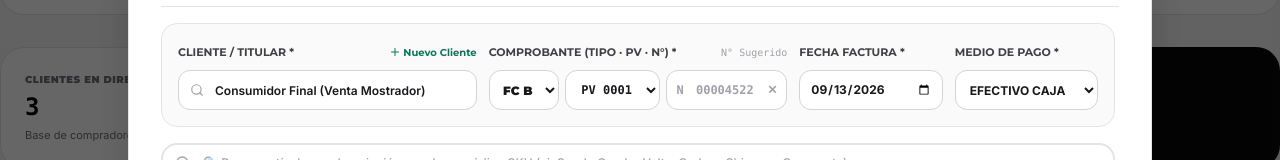
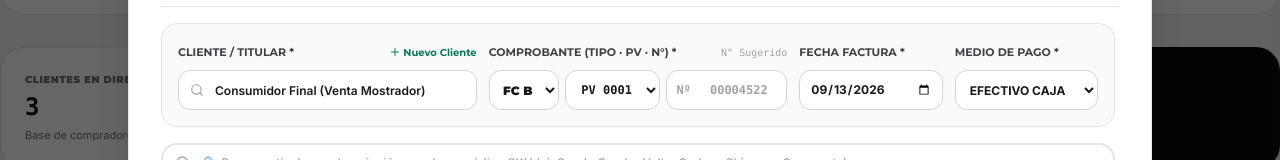
Before and after one commit to lgarcia28/orono-bike, a Next.js app: page /pos in a window 1280 px wide. Both pictures are taken after a click on the button "REGISTRAR FACTURA DE VENTA". Shown: the part 159-319 px from the top of the page. Built offline with nearby package versions, Linux system fonts and the light colour scheme.

Commit message:
feat: cambiar prefijo a Nº y quitar boton x en numero de factura

```diff
--- a/app/components/pos/PointOfSaleInterface.tsx
+++ b/app/components/pos/PointOfSaleInterface.tsx
@@ -1554,10 +1554,10 @@ export function PointOfSaleInterface() {
                         </select>
                       </div>
 
-                      {/* Número de Factura con prefijo 'N' a la izquierda y color gris claro si es el sugerido/ejemplo */}
+                      {/* Número de Factura con prefijo 'Nº' a la izquierda y color gris claro si es el sugerido/ejemplo */}
                       <div className="col-span-5 relative flex items-center h-10">
                         <span className="absolute left-2.5 text-xs font-mono font-black text-zinc-400 select-none pointer-events-none">
-                          N
+                          Nº
                         </span>
                         <input
                           type="text"
@@ -1589,28 +1589,13 @@ export function PointOfSaleInterface() {
                               invoiceNumber: `${invoiceForm.invoiceType}-${pos}-${padded}`,
                             });
                           }}
-                          className={`w-full h-10 pl-6 pr-7 bg-white border border-zinc-300 rounded-xl text-xs font-mono text-center focus:outline-none focus:ring-1 focus:ring-zinc-950 placeholder:text-zinc-400 ${
+                          className={`w-full h-10 pl-8 pr-2 bg-white border border-zinc-300 rounded-xl text-xs font-mono text-center focus:outline-none focus:ring-1 focus:ring-zinc-950 placeholder:text-zinc-400 ${
                             isInvoiceNumFocused || (invoiceForm.invoiceNum && invoiceForm.invoiceNum !== getNextInvoiceNumber(invoiceForm.invoiceType, invoiceForm.invoicePos || '0001'))
                               ? 'text-zinc-900 font-black'
                               : 'text-zinc-400 font-bold'
                           }`}
-                          title="Número de comprobante: hacé clic para reemplazarlo directamente o borralo con ✕"
+                          title="Número de comprobante: hacé clic para reemplazarlo directamente"
                         />
-                        {invoiceForm.invoiceNum && (
-                          <button
-                            type="button"
-                            onClick={() => {
-                              setInvoiceForm({
-                                ...invoiceForm,
-                                invoiceNum: '',
-                              });
-                            }}
-                            className="absolute right-2 text-zinc-400 hover:text-zinc-700 p-0.5 rounded-full hover:bg-zinc-100 text-xs font-bold"
-                            title="Borrar para escribir un número nuevo"
-                          >
-                            ✕
-                          </button>
-                        )}
                       </div>
                     </div>
                   </div>
```
